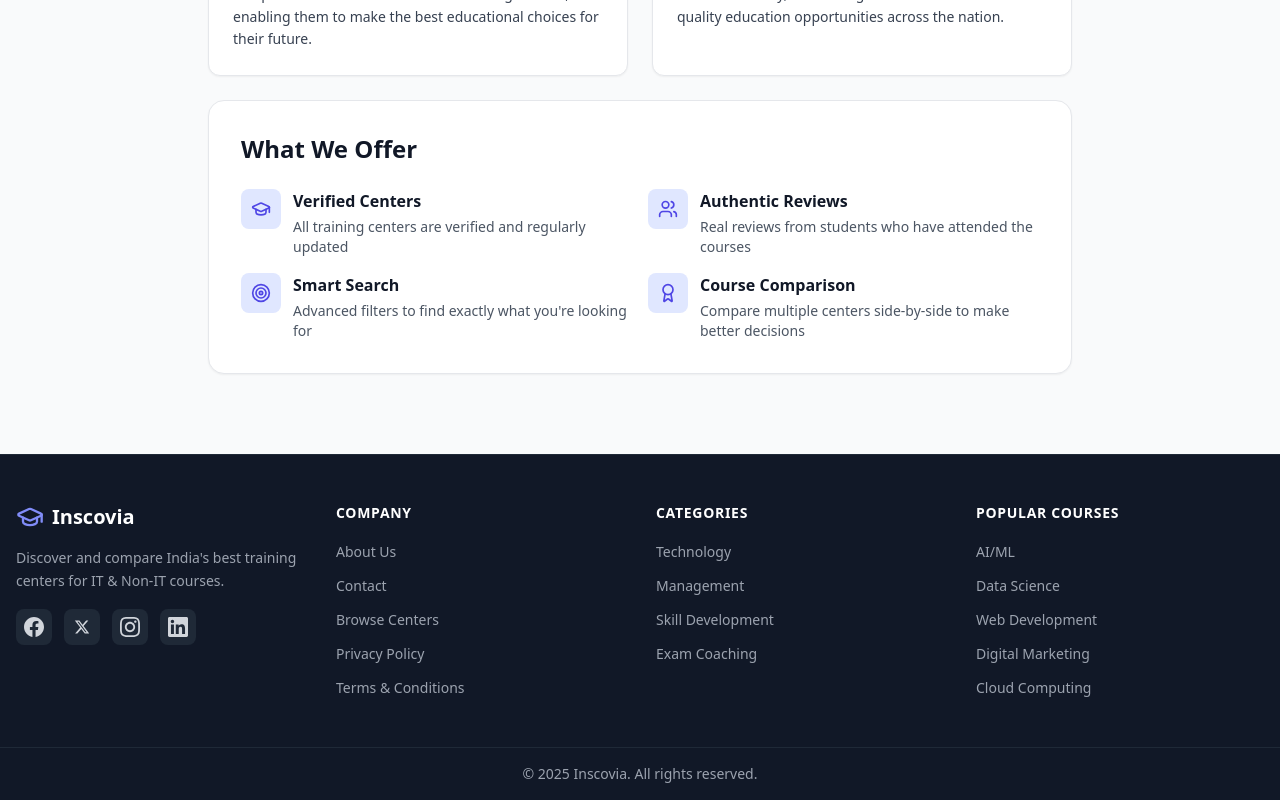
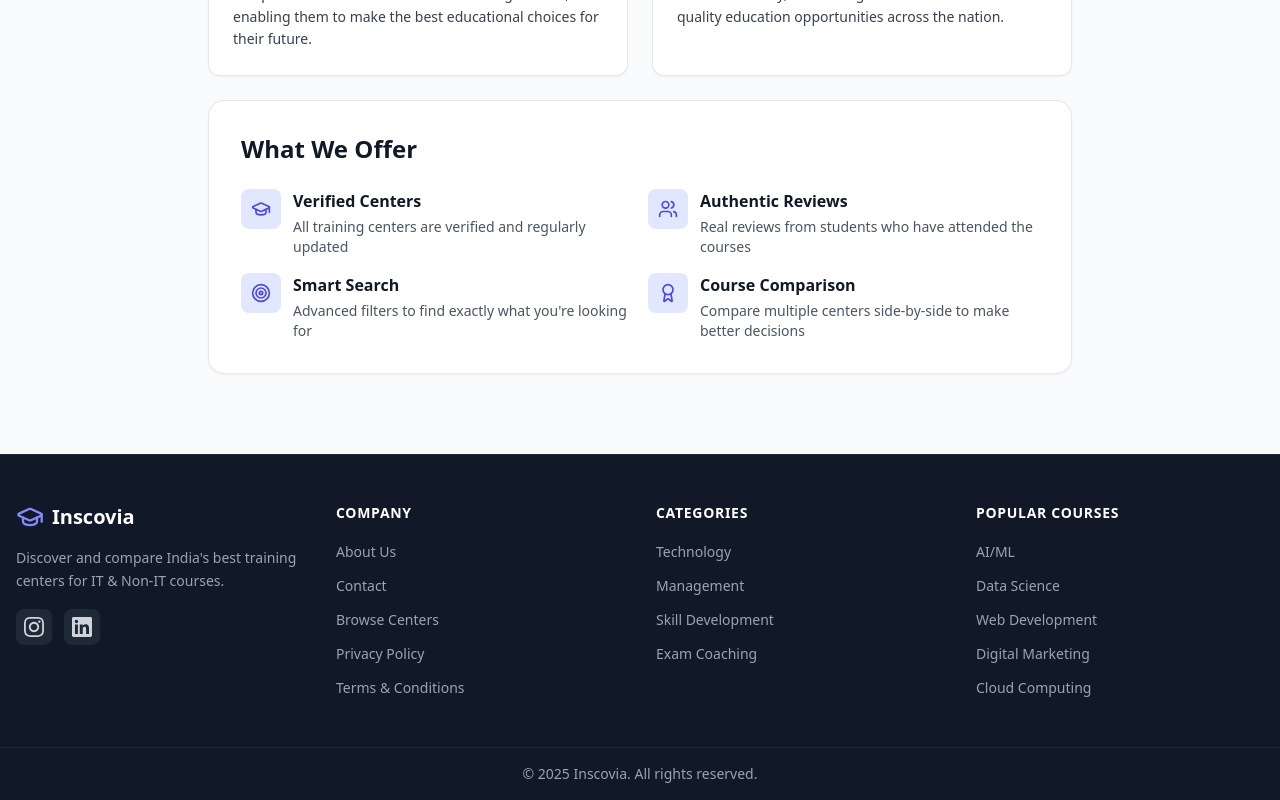
Before and after one commit to kalidasan00/inscovia, a Next.js app in the folder frontend/: page /about in a window 1280 px wide. Shown: the part 803-1603 px from the top of the page. Built offline with nearby package versions, Linux system fonts and the light colour scheme.

Commit message:
Add Google Analytics tracking

```diff
--- /dev/null
+++ b/frontend/app/_app.js
@@ -0,0 +1,34 @@
+// frontend/app/_app.js
+import { useEffect } from 'react';
+import { useRouter } from 'next/router';
+import { initGA, trackPageView } from '../lib/analytics';
+import '../styles/globals.css'; // Your existing styles
+
+function MyApp({ Component, pageProps }) {
+  const router = useRouter();
+
+  useEffect(() => {
+    // Initialize GA
+    initGA();
+  }, []);
+
+  useEffect(() => {
+    // Track page views on route change
+    const handleRouteChange = (url) => {
+      trackPageView(url);
+    };
+
+    router.events.on('routeChangeComplete', handleRouteChange);
+
+    // Track initial page view
+    trackPageView(router.pathname);
+
+    return () => {
+      router.events.off('routeChangeComplete', handleRouteChange);
+    };
+  }, [router.events, router.pathname]);
+
+  return <Component {...pageProps} />;
+}
+
+export default MyApp;
--- /dev/null
+++ b/frontend/app/_document.js
@@ -0,0 +1,32 @@
+// frontend/app/_document.js
+import { Html, Head, Main, NextScript } from 'next/document';
+
+export default function Document() {
+  return (
+    <Html lang="en">
+      <Head>
+        {/* Google Analytics */}
+        <script
+          async
+          src="https://www.googletagmanager.com/gtag/js?id=G-0KHJ3KVE37"
+        />
+        <script
+          dangerouslySetInnerHTML={{
+            __html: `
+              window.dataLayer = window.dataLayer || [];
+              function gtag(){dataLayer.push(arguments);}
+              gtag('js', new Date());
+              gtag('config', 'G-0KHJ3KVE37', {
+                page_path: window.location.pathname,
+              });
+            `,
+          }}
+        />
+      </Head>
+      <body>
+        <Main />
+        <NextScript />
+      </body>
+    </Html>
+  );
+}
--- a/frontend/app/user-menu/page.jsx
+++ b/frontend/app/user-menu/page.jsx
@@ -597,5 +597,5 @@ export default function UserMenuPage() {
         )}
       </div>
     </div>
-  );
+  )
 }
--- a/frontend/components/Footer.jsx
+++ b/frontend/components/Footer.jsx
@@ -22,32 +22,9 @@ export default function Footer() {
 
             {/* Social Links */}
             <div className="flex gap-3">
-              <a
-                href="https://www.facebook.com/inscovia"
-                target="_blank"
-                rel="noopener noreferrer"
-                className="w-9 h-9 bg-gray-800 hover:bg-blue-600 rounded-lg flex items-center justify-center transition-colors"
-                aria-label="Facebook"
-              >
-                <svg className="w-5 h-5" fill="currentColor" viewBox="0 0 24 24">
-                  <path d="M24 12.073c0-6.627-5.373-12-12-12s-12 5.373-12 12c0 5.99 4.388 10.954 10.125 11.854v-8.385H7.078v-3.47h3.047V9.43c0-3.007 1.792-4.669 4.533-4.669 1.312 0 2.686.235 2.686.235v2.953H15.83c-1.491 0-1.956.925-1.956 1.874v2.25h3.328l-.532 3.47h-2.796v8.385C19.612 23.027 24 18.062 24 12.073z"/>
-                </svg>
-              </a>
 
               <a
-                href="https://twitter.com/inscovia"
-                target="_blank"
-                rel="noopener noreferrer"
-                className="w-9 h-9 bg-gray-800 hover:bg-sky-500 rounded-lg flex items-center justify-center transition-colors"
-                aria-label="Twitter/X"
-              >
-                <svg className="w-4 h-4" fill="currentColor" viewBox="0 0 24 24">
-                  <path d="M18.244 2.25h3.308l-7.227 8.26 8.502 11.24H16.17l-5.214-6.817L4.99 21.75H1.68l7.73-8.835L1.254 2.25H8.08l4.713 6.231zm-1.161 17.52h1.833L7.084 4.126H5.117z"/>
-                </svg>
-              </a>
-
-              <a
-                href="https://www.instagram.com/inscovia"
+                href="https://www.instagram.com/inscovia_"
                 target="_blank"
                 rel="noopener noreferrer"
                 className="w-9 h-9 bg-gray-800 hover:bg-pink-600 rounded-lg flex items-center justify-center transition-colors"
--- /dev/null
+++ b/frontend/lib/analytics.js
@@ -0,0 +1,30 @@
+// frontend/lib/analytics.js
+import ReactGA from 'react-ga4';
+
+const TRACKING_ID = 'G-0KHJ3KVE37';
+
+let isInitialized = false;
+
+export const initGA = () => {
+  if (!isInitialized && typeof window !== 'undefined') {
+    ReactGA.initialize(TRACKING_ID);
+    isInitialized = true;
+    console.log('✅ Google Analytics initialized');
+  }
+};
+
+export const trackPageView = (url) => {
+  if (isInitialized) {
+    ReactGA.send({ hitType: 'pageview', page: url });
+  }
+};
+
+export const trackEvent = (category, action, label) => {
+  if (isInitialized) {
+    ReactGA.event({
+      category,
+      action,
+      label,
+    });
+  }
+};
--- a/frontend/package.json
+++ b/frontend/package.json
@@ -12,6 +12,7 @@
     "next": "14.0.0",
     "react": "18.2.0",
     "react-dom": "18.2.0",
+    "react-ga4": "^2.1.0",
     "react-phone-input-2": "^2.15.1",
     "react-phone-number-input": "^3.4.14"
   },
```
Also changed, not shown: 1 other file (tests, documents, lock files or other folders).
